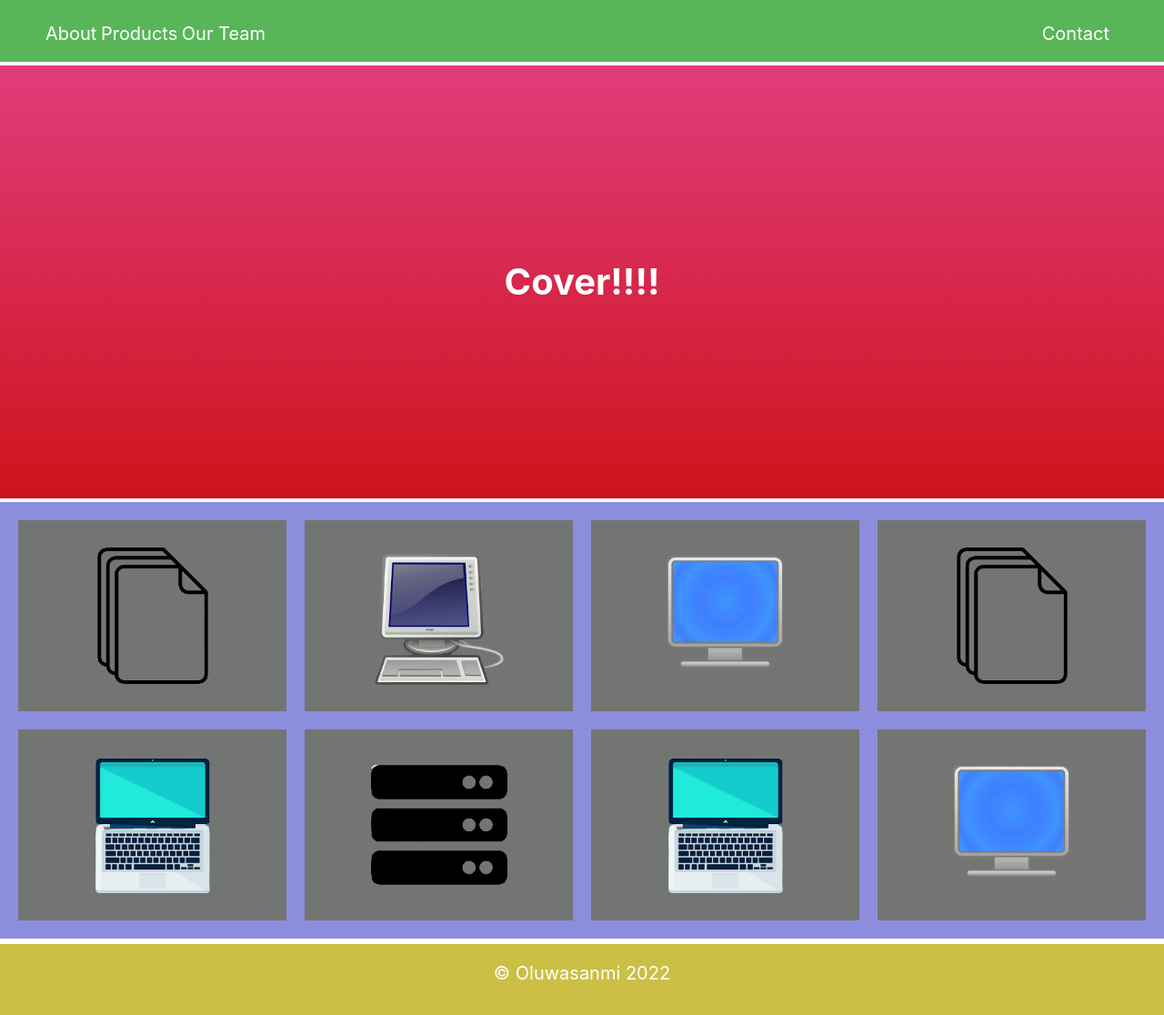
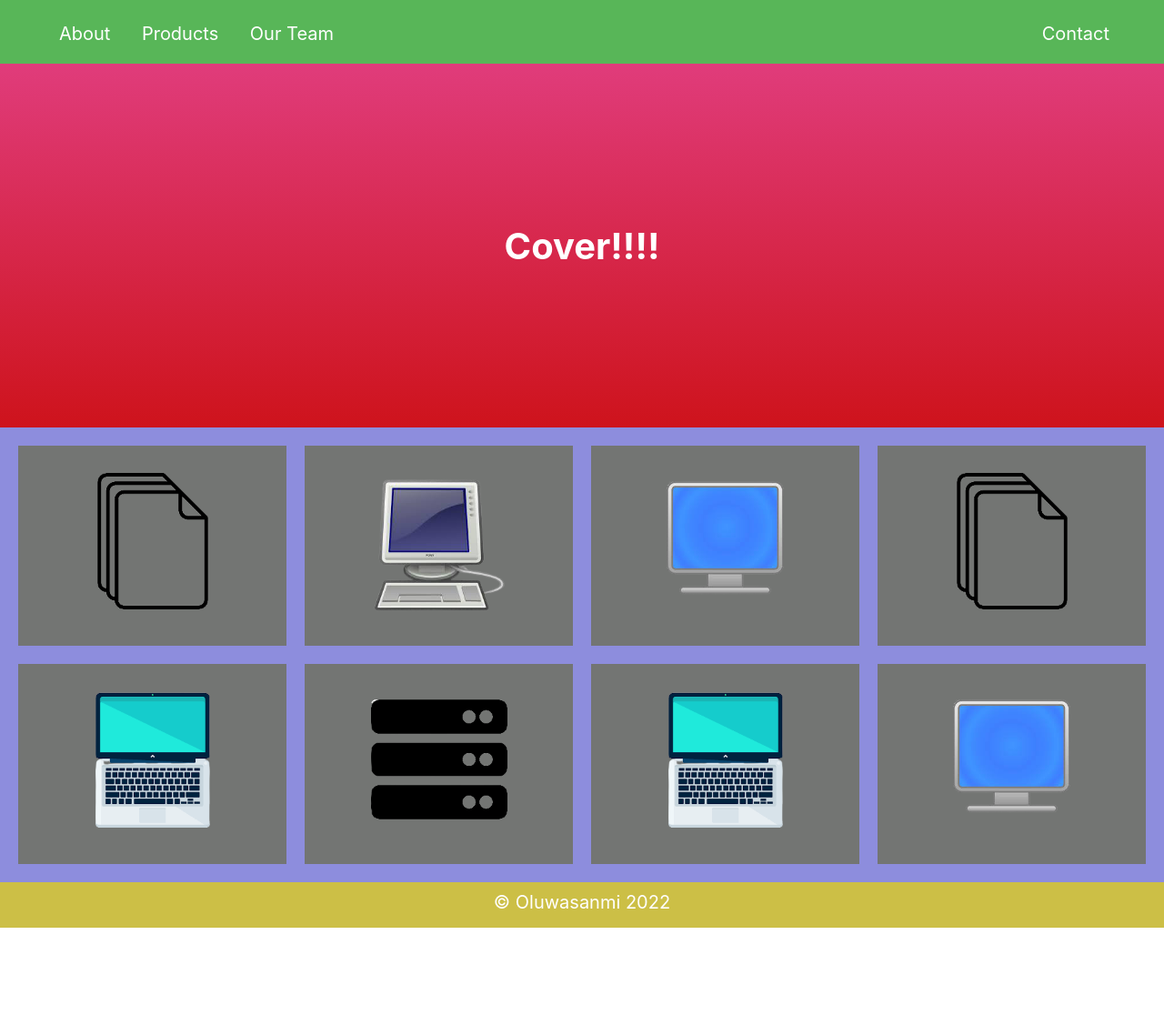
Before and after one commit to helloSanmi/CSS-Grid-Exercise, a plain HTML site: page index.html in a window 1280 px wide. Shown: the whole page at 91% size. After the commit the page ends 1020 px from the top, so only its background shows below. Drawn offline with Linux system fonts and the light colour scheme.

Commit message:
Add files via upload

```diff
--- a/assets/css/style.css
+++ b/assets/css/style.css
@@ -8,7 +8,7 @@ body{
 .container{
     display: grid;
     grid-template-columns: 1fr ;
-    grid-template-rows: 0.7fr 5fr 5fr 1fr;
+    grid-template-rows: 0.7fr 4fr 5fr 0.5fr;
 }
 nav{
     display: grid;
@@ -32,8 +32,10 @@ a{
 a:hover{
     box-shadow: 0 0 10px gainsboro;
     text-decoration: wavy;
-    padding: 5px;
     border-radius: 15%;
+}
+ul > a{
+  padding: 0 15px;
 }
 #contact{
     display: flex;
@@ -49,8 +51,6 @@ a:hover{
     background-size: cover;
     background-position: center;
     box-shadow: var(--shadow);
-    margin-top: 4px;
-    margin-bottom: 4px;
 }
 .cover h1{
     align-self: center;
@@ -65,7 +65,6 @@ a:hover{
     grid-template-rows: 1fr 1fr;
     padding: 20px;
     background-color: rgb(141, 141, 221);
-    margin-bottom: 4px;
 }
 img{
        width: 100%;
@@ -87,11 +86,10 @@ img{
 footer{
     background-color: rgb(204, 191, 70);
     text-align: center;
-    margin-top: 2px;
-    padding: 20px;
+    padding-top: 10px;
     box-shadow: #bbb;
 }
-footer p{
+footer > p{
     color: white;
     font-size: 20px;
 }
```
